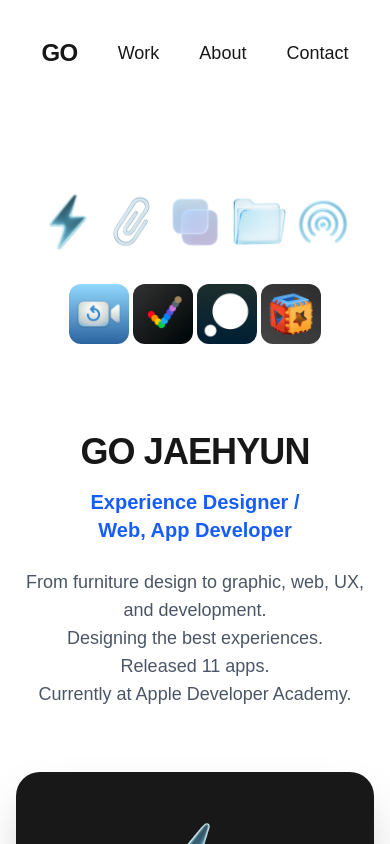
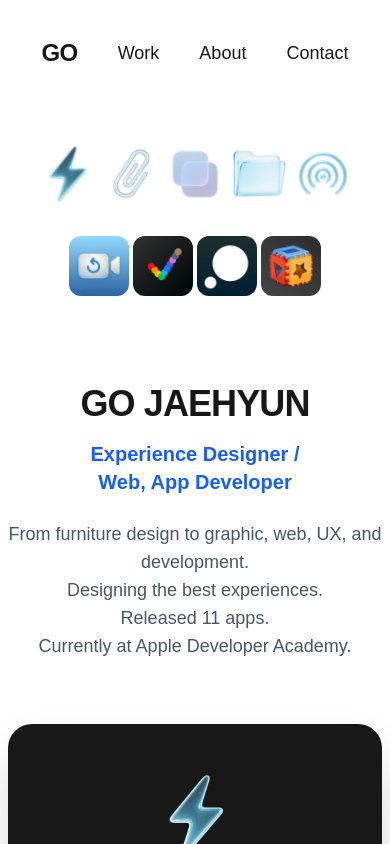
Before and after one commit to Gojaehyeon/go, a Next.js app in the folder next-web-renewal/: page / in a window 390 px wide. Shown: the top 844 px of the page. Built offline with nearby package versions, Linux system fonts and the light colour scheme.

Commit message:
feat: 모바일 최적화

```diff
--- a/next-web-renewal/src/app/layout.tsx
+++ b/next-web-renewal/src/app/layout.tsx
@@ -11,7 +11,7 @@ export default function RootLayout({ children }: { children: React.ReactNode })
     <html lang="en">
       <body className="bg-gradient-to-br from-white to-gray-100 dark:from-gray-900 dark:to-gray-800 min-h-screen text-gray-900 dark:text-gray-100">
         <GlassHeader />
-        <main className="w-full px-4 py-8 min-h-[80vh] mt-24">{children}</main>
+        <main className="w-full px-2 py-4 min-h-[70vh] mt-16 sm:px-4 sm:py-8 sm:min-h-[80vh] sm:mt-24">{children}</main>
       </body>
     </html>
   );
```
